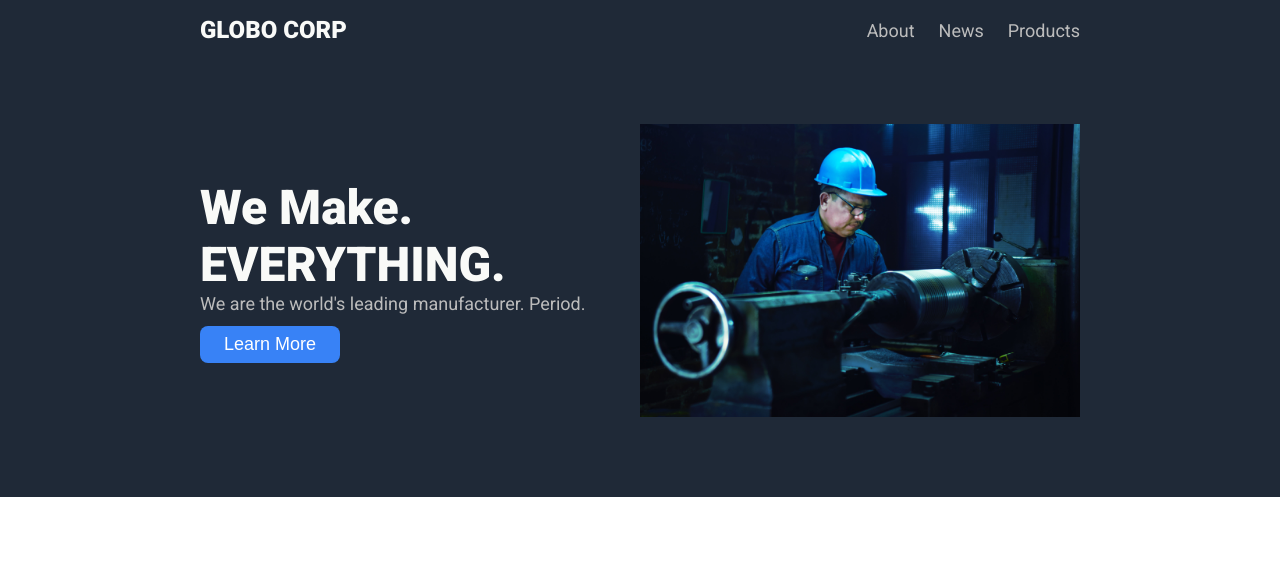
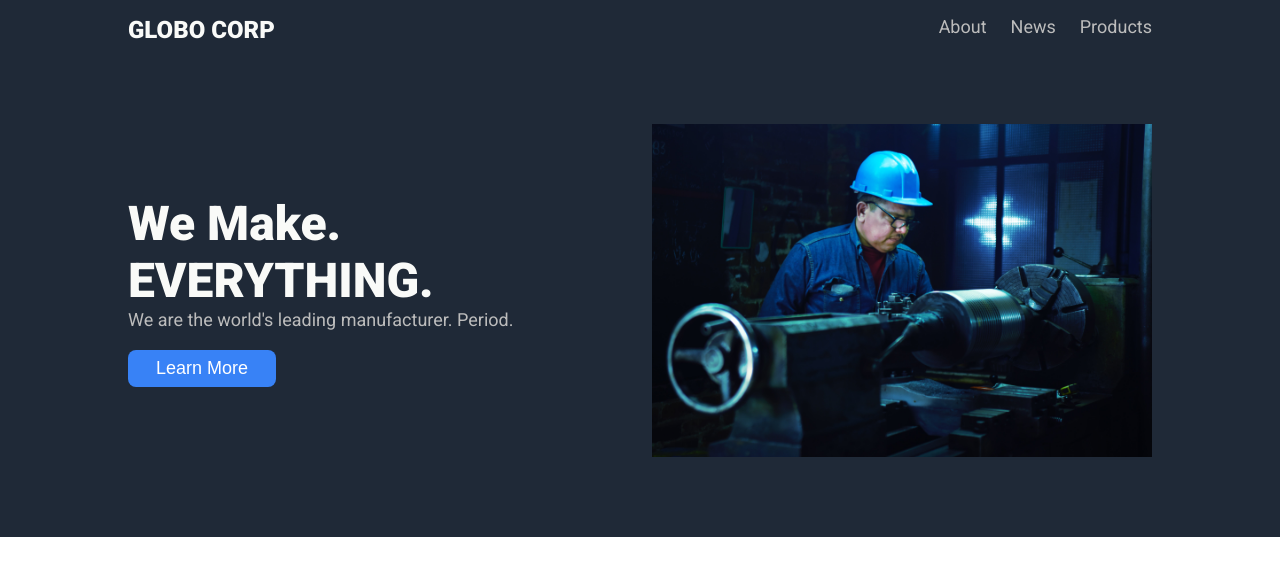
Before and after one commit to mikeorsow/landing-page, a plain HTML site: page index.html in a window 1280 px wide. Drawn offline with Linux system fonts and the light colour scheme.

Commit message:
Refactor header and hero to center and limit width

```diff
--- a/index.html
+++ b/index.html
@@ -8,7 +8,8 @@
     <title>GLOBO CORP INC</title>
 </head>
 <body>
-    <div class="container-1">
+    <div class="hero">
+        <div class="main-content">
             <div class="header">
                 <div class="header-logo">
                     GLOBO CORP
@@ -21,12 +22,10 @@
                     </ul>
                 </div>
             </div>
-        <div class="hero">
+            <div class="hero-body">
                 <div class="hero-left">
                     <div class="hero-text">
-                    We Make.
-                    <br>
-                    EVERYTHING.
+                        <h1>We Make. EVERYTHING.</h1>
                     </div>
                     <div class="hero-secondary-text">
                         We are the world's leading manufacturer. Period.
@@ -36,5 +35,6 @@
                 <img class="hero-image" src="./images/hero-image.jpg" alt="Man working heavy machinery">
             </div>
         </div>
+    </div>
 </body>
 </html>
--- a/style.css
+++ b/style.css
@@ -1,29 +1,35 @@
 @import url('https://fonts.googleapis.com/css2?family=Roboto:wght@400;700;900&display=swap');
 
 body {
-    /* display: flex; */
+    display: flex;
+    flex-direction: column;
     font-family: 'Roboto', sans-serif;
     margin: 0;
+    /* align-items: center; */
+    /* justify-content: center; */
 }
 
-.container-1 {
+.hero {
     display: flex;
-    flex-direction: column;
-    flex: 1;
-    padding: 0 200px;
+    justify-content: center;
     background: #1F2937;
 }
 
+.main-content {
+    max-width: 1024px;
+    flex: 1;
+    display: flex;
+    flex-direction: column;
+}
+
 .header {
-    flex: 1;
-    background: #1F2937;
     display: flex;
     justify-content: space-between;
-    align-items: center;
     padding-top: 16px;
 }
 
 .header-logo {
+    flex:1 ;
     font-size: 24px;
     color: #f9faf8;
     font-weight: 800;
@@ -50,16 +56,22 @@ a {
     text-decoration: none;
 }
 
-.hero {
+h1 {
+    color: #f9faf8;
+    font-size: 48px;
+    font-weight: 900;
+    margin: 0;
+}
+
+.hero-body {
     display: flex;
+    gap: 40px;
     margin: 80px 0;
     align-items: center;
 }
 
-.hero-text {
-    color: #f9faf8;
-    font-size: 48px;
-    font-weight: 900;
+.hero-left {
+    flex: 1;
 }
 
 .hero-secondary-text {
@@ -72,16 +84,13 @@ a {
     font-size: 18px;
     color: #fff;
     background: #3882F6;
-    padding: 8px 24px;
+    padding: 8px 28px;
     border: none;
     border-radius: 8px;
-}
-
-.hero-left {
-    flex: 1;
+    margin-top: 8px;
 }
 
 .hero-image {
-    flex: 1;
-    width: 50px;
+    flex: 0;
+    width: 500px;
 }
```
Lines whose indentation alone changed are shown as unchanged.
